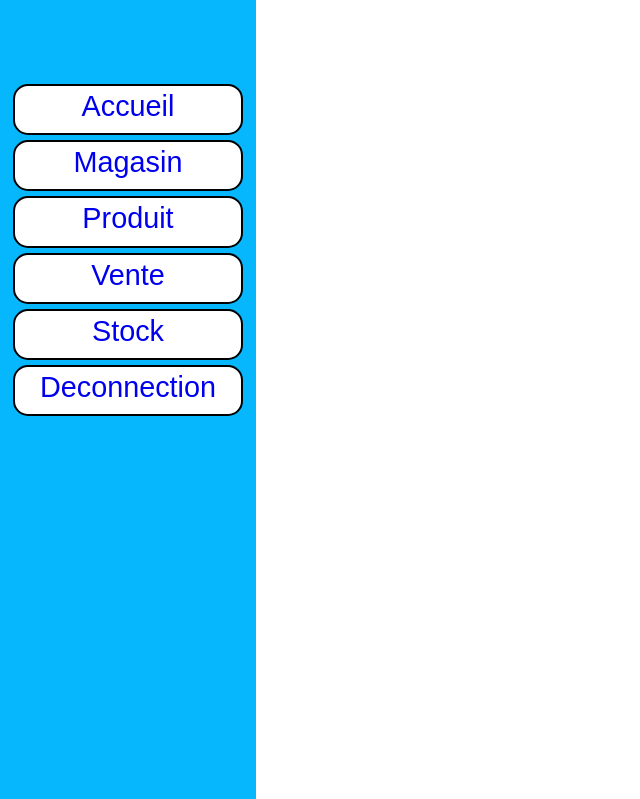
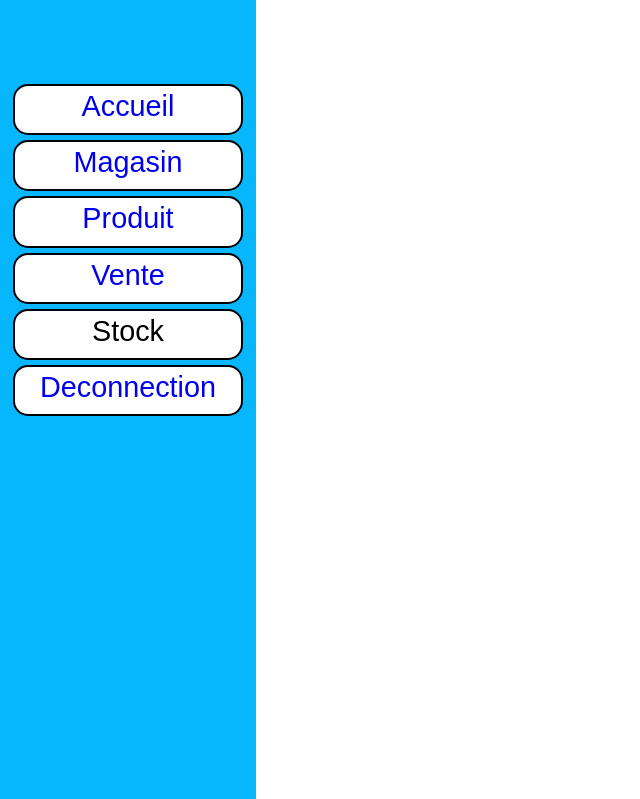
Before and after one commit to drazakd/Zoro, a Flask app: page /connexion in a window 1280 px wide. Shown: the part 91-890 px from the top of the page, without its empty margins (0-640 px from the left). Run offline with Flask 3, Linux system fonts and the light colour scheme.

Commit message:
reglage menu

```diff
--- a/templates/menu.html
+++ b/templates/menu.html
@@ -6,7 +6,7 @@
         <div class="magasin hover visited "><a href="{{ url_for('magasin') }}">Magasin</a></div>
         <div class="produit hover visited "><a href="{{ url_for('produit') }}">Produit</a></div>
         <div class="vente hover visited "><a href="{{ url_for('vente') }}">Vente</a></div>
-        <div class="stock hover visited "><a href="{{ url_for('stock') }}">Stock</a></div>
+        <div class="stock hover visited ">Stock</div>
         <div class="deconnection hover visited "><a href="{{ url_for('deconnexion') }}">Deconnection</a></div>
     </div>
 </div>
```
